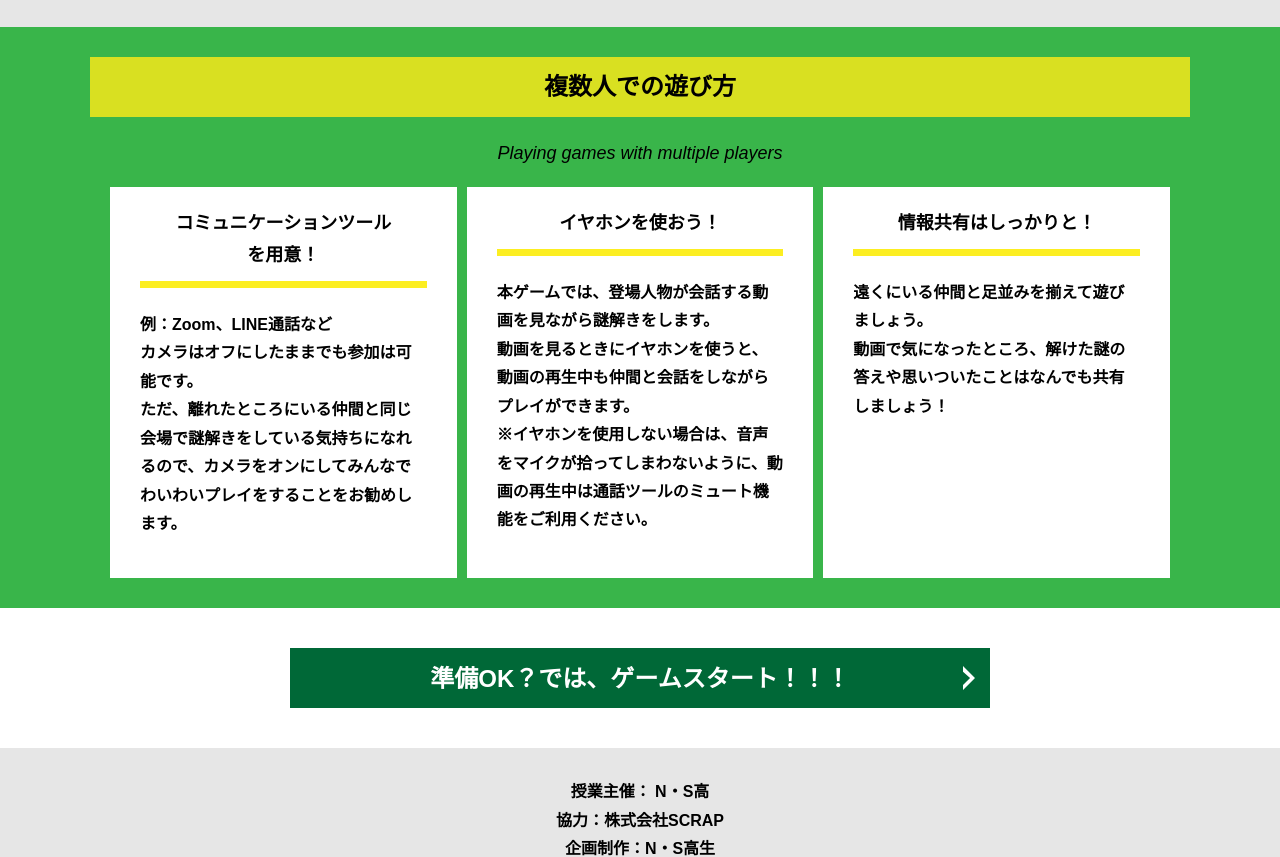
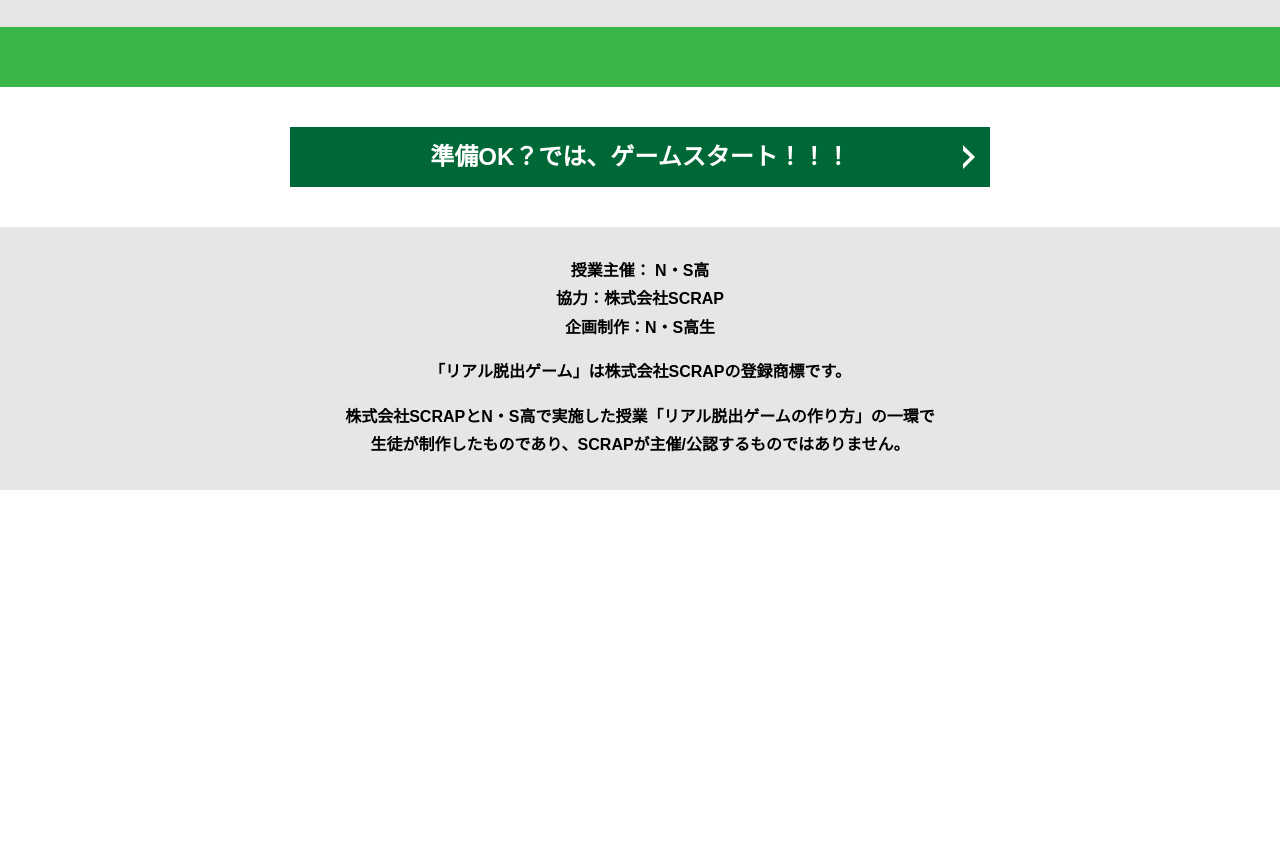
Before and after one commit to edamame0919/alfa-nagoya-A, a plain HTML site: page index.html in a window 1280 px wide. Shown: the part 1503-2360 px from the top of the page. After the commit the page ends 1993 px from the top, so only its background shows below. Drawn offline with Linux system fonts and the light colour scheme.

Commit message:
Update index.html

```diff
--- a/index.html
+++ b/index.html
@@ -78,32 +78,6 @@
     </section>
     <section class="section bg-color--keycolor">
       <div class="container">
-        <h2 class="section-title">複数人での遊び方</h2>
-        <p class="font-eng text-center">Playing games with multiple players</p>
-        <div class="row">
-          <div class="column">
-            <div class="card">
-              <h3 class="card__title">コミュニケーションツール<br>を用意！</h3>
-              <p class="card__content">例：Zoom、LINE通話など<br>
-                カメラはオフにしたままでも参加は可能です。<br>
-                ただ、離れたところにいる仲間と同じ会場で謎解きをしている気持ちになれるので、カメラをオンにしてみんなでわいわいプレイをすることをお勧めします。</p>
-            </div>
-          </div>
-          <div class="column">
-            <div class="card">
-              <h3 class="card__title">イヤホンを使おう！</h3>
-              <p class="card__content">本ゲームでは、登場人物が会話する動画を見ながら謎解きをします。<br>
-                動画を見るときにイヤホンを使うと、動画の再生中も仲間と会話をしながらプレイができます。<br>
-                ※イヤホンを使用しない場合は、音声をマイクが拾ってしまわないように、動画の再生中は通話ツールのミュート機能をご利用ください。</p>
-            </div>
-          </div>
-          <div class="column">
-            <div class="card">
-              <h3 class="card__title">情報共有はしっかりと！</h3>
-              <p class="card__content">遠くにいる仲間と足並みを揃えて遊びましょう。<br>
-                動画で気になったところ、解けた謎の答えや思いついたことはなんでも共有しましょう！</p>
-            </div>
-          </div>
         </div>
       </div>
     </section>
```
